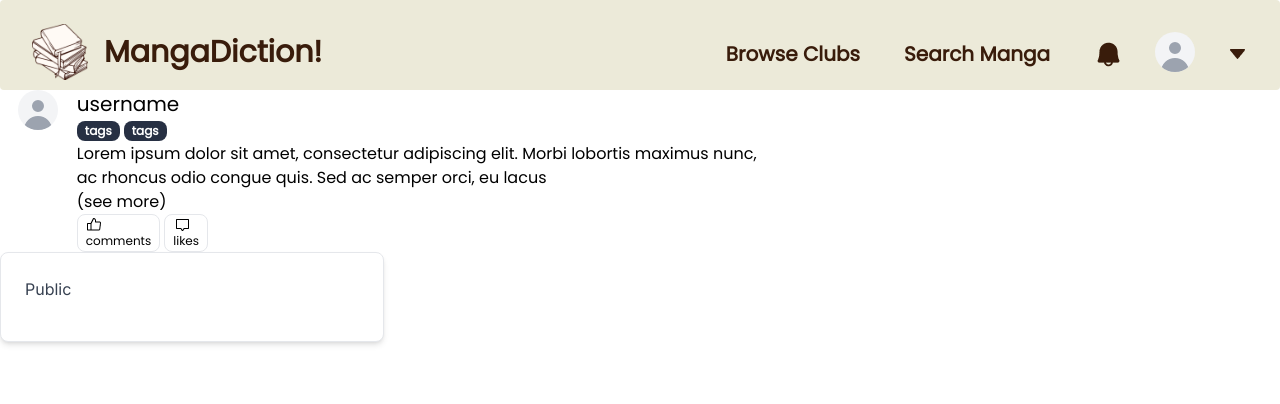
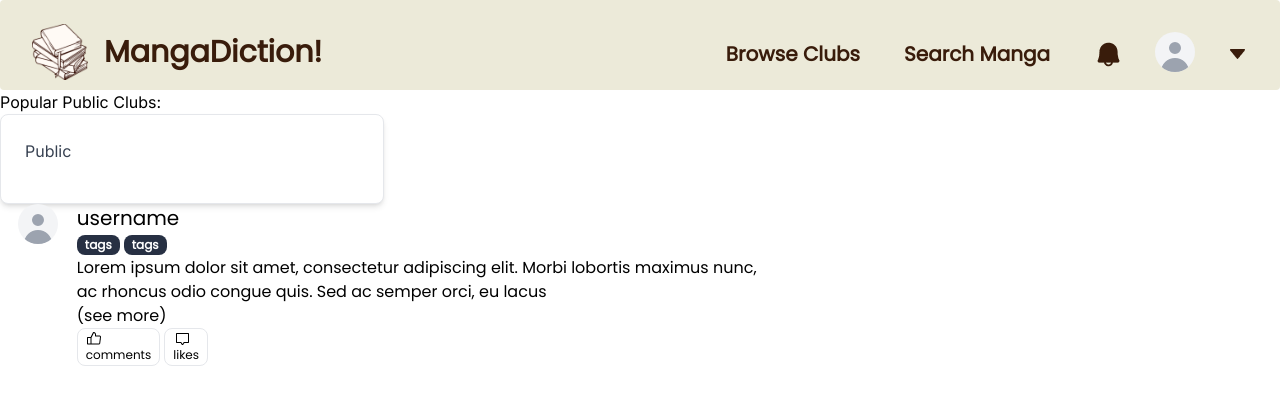
Before and after one commit to xhalleyy/manga-diction, a Next.js app: page /Dashboard in a window 1280 px wide. Shown: the top 404 px of the page. Built offline with nearby package versions, Linux system fonts and the light colour scheme.

Commit message:
class additions and dashboard edits

```diff
--- a/src/app/Dashboard/page.tsx
+++ b/src/app/Dashboard/page.tsx
@@ -9,9 +9,18 @@ const page = () => {
 
         <NavbarComponent/>
 
-        <PostsComponent/>
+        <div>
+          <div className="flex flex-1 justify-between">
+            <p>Popular Public Clubs:</p>
+            <div>
+
+            </div>
+          </div>
+        </div>
 
         <CardComponent/>
+
+        <PostsComponent/>
 
     </div>
   )
--- a/src/app/globals.css
+++ b/src/app/globals.css
@@ -16,3 +16,11 @@
 .normale{
     display: block;
 }
+
+.darkBlue{
+    background-color: #273043;
+}
+
+.darkBeige{
+    background-color: #CFC6B7;
+}
```
